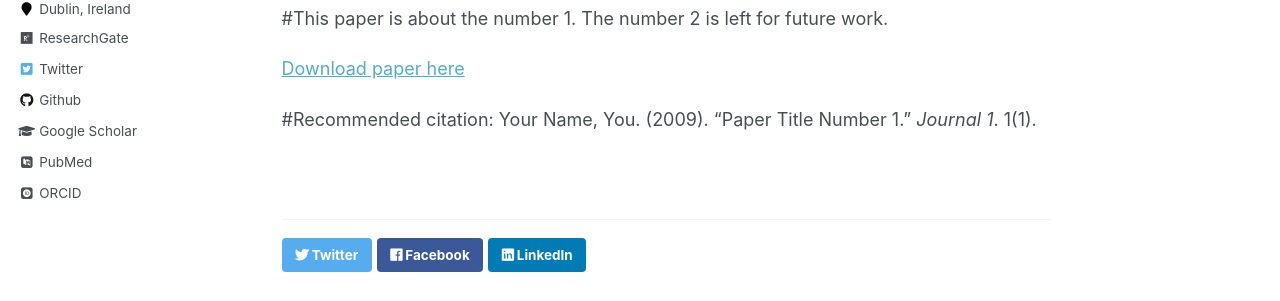
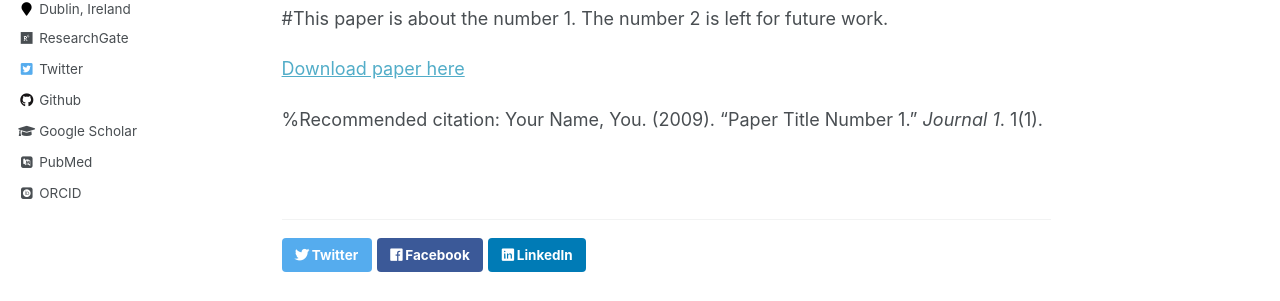
Before and after one commit to feiyanhu/feiyanhu.github.io, a Jekyll site: the page built from _publications/VISAPP_2021_tben.md, in a window 1280 px wide and 971 px high. Shown: the part 396-697 px from the top of the window. Built offline with Jekyll 4.4.1, drawn with Linux system fonts in a browser that asks for light colours; some web fonts are replaced.

```diff
--- a/_publications/VISAPP_2021_tben.md
+++ b/_publications/VISAPP_2021_tben.md
@@ -12,4 +12,4 @@ citation: 'Feiyan Hu, Eva Mohedano, Noel O&apos;Connor, Kevin McGuinness. (2021)
 
 [Download paper here](http://feiyanhu.github.io/files/paper1.pdf)
 
-#Recommended citation: Your Name, You. (2009). "Paper Title Number 1." <i>Journal 1</i>. 1(1).
+%Recommended citation: Your Name, You. (2009). "Paper Title Number 1." <i>Journal 1</i>. 1(1).
```
